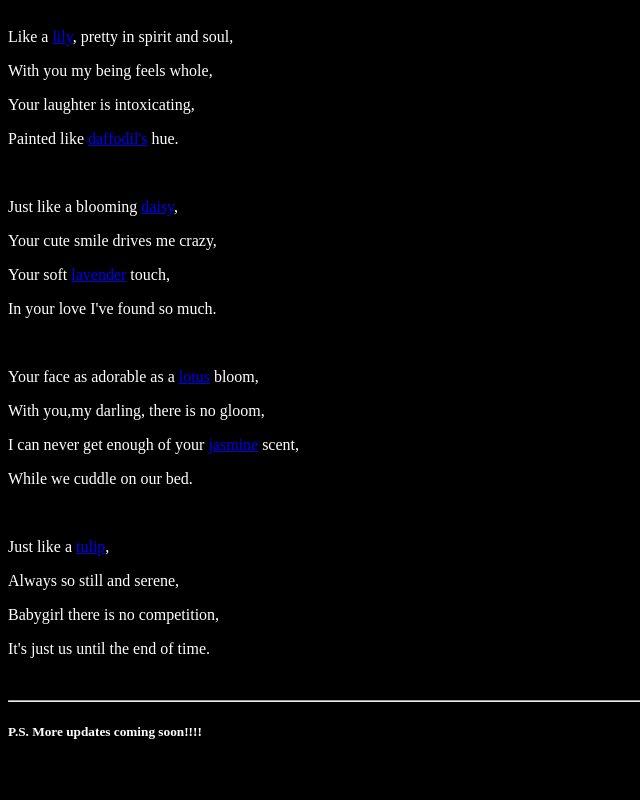
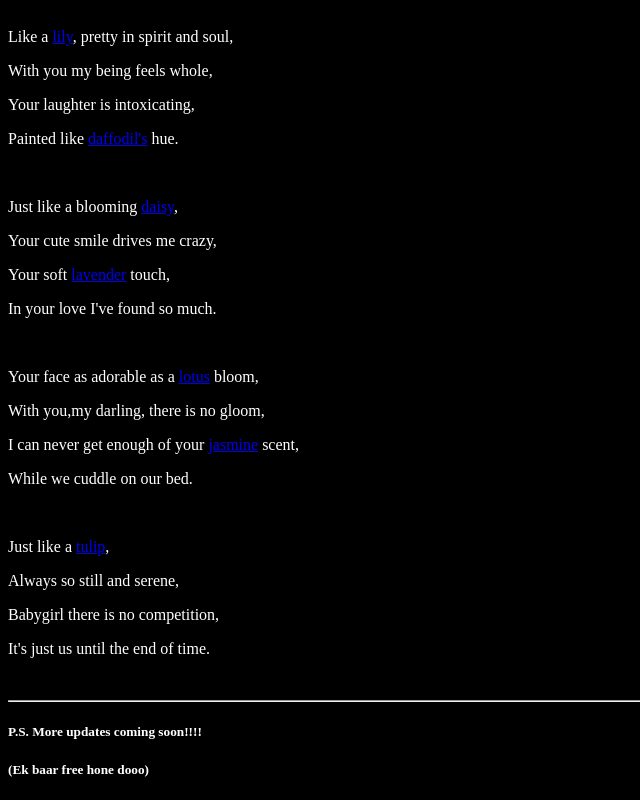
Before and after one commit to cookie1503/flowers-for-gf, a plain HTML site: page index.html in a window 1280 px wide. Shown: the part 410-1210 px from the top of the page, without its empty margins (0-640 px from the left). Before the commit the page ends 1172 px from the top, so only its background shows below. Drawn offline with Linux system fonts and the light colour scheme.

Commit message:
Update index.html

```diff
--- a/index.html
+++ b/index.html
@@ -40,5 +40,6 @@
     <br>
     <hr>
     <h5>P.S. More updates coming soon!!!!</h5>
+    <h5>(Ek baar free hone dooo)</h5>
 </body>
 </html>
```
